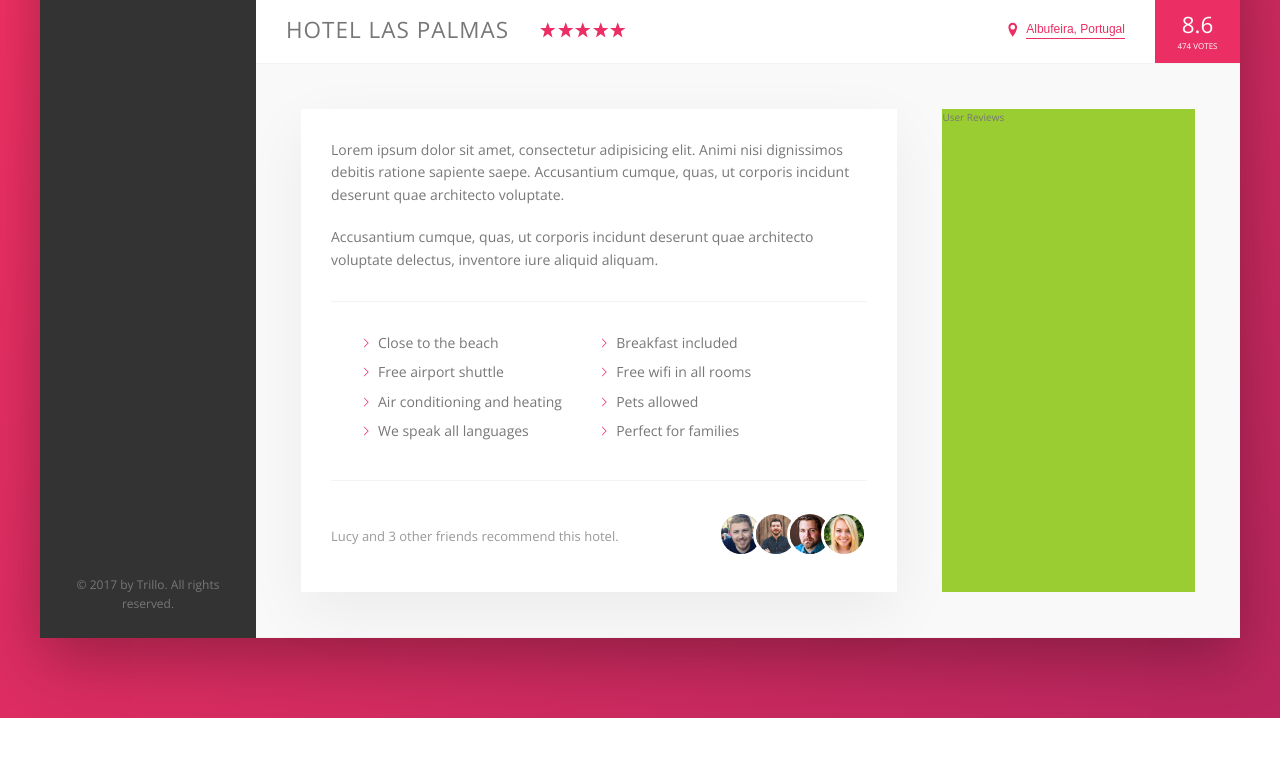
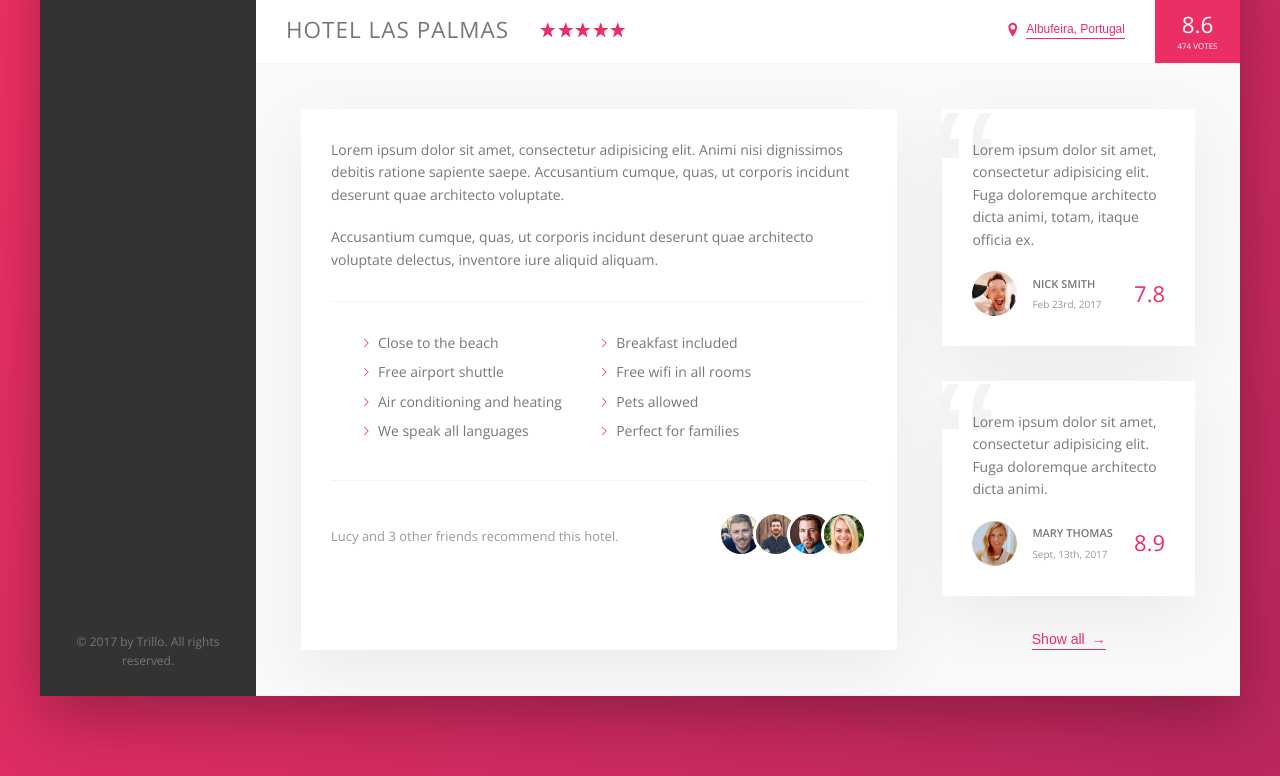
Before and after one commit to Ochanissi/Trillo, a website: page index.html in a window 1280 px wide. Shown: the part 539-1315 px from the top of the page. Before the commit the page ends 1257 px from the top, so only its background shows below. Drawn offline with nearby package versions, Linux system fonts and the light colour scheme.

Commit message:
completed building the user reviews section

```diff
--- a/index.html
+++ b/index.html
@@ -162,7 +162,33 @@
                             </div>
                         </div>
                         <div class="user-reviews">
-                            User Reviews
+                            <figure class="review">
+                                <blockquote class="review__text">
+                                        Lorem ipsum dolor sit amet, consectetur adipisicing elit. Fuga doloremque architecto dicta animi, totam, itaque officia ex.
+                                </blockquote>
+                                <figcaption class="review__user">
+                                    <img src="img/user-1.jpg" alt="User 1" class="review__photo">
+                                    <div class="review__user-box">
+                                        <p class="review__user-name">Nick Smith</p>
+                                        <p class="review__user-date">Feb 23rd, 2017</p>
+                                    </div>
+                                    <div class="review__rating">7.8</div>
+                                </figcaption>
+                            </figure>
+                            <figure class="review">
+                                <blockquote class="review__text">
+                                        Lorem ipsum dolor sit amet, consectetur adipisicing elit. Fuga doloremque architecto dicta animi.
+                                </blockquote>
+                                <figcaption class="review__user">
+                                    <img src="img/user-2.jpg" alt="User 1" class="review__photo">
+                                    <div class="review__user-box">
+                                        <p class="review__user-name">Mary Thomas</p>
+                                        <p class="review__user-date">Sept, 13th, 2017</p>
+                                    </div>
+                                    <div class="review__rating">8.9</div>
+                                </figcaption>
+                            </figure>
+                            <button class="btn-inline">Show all <span>&rarr;</span></button>
                         </div>
                     </div>
                 </main>
--- a/sass/_components.scss
+++ b/sass/_components.scss
@@ -288,8 +288,17 @@
     cursor: pointer;
     transition: all .2s;
 
+    & span {
+        margin-left: 3px;
+        transition: margin-left .2s;
+    }
+
     &:hover {
         color: var(--color-grey-dark-1);
+
+        span {
+            margin-left: 8px;
+        }
     }
 
     &:focus {
@@ -390,3 +399,73 @@
         }
     }
 }
+
+//////////////////////////////////////
+// REVIEWS
+.review {
+    background-color: #fff;
+    box-shadow: var(--shadow-light);
+    padding: 3rem;
+    margin-bottom: 3.5rem;
+    position: relative;
+    overflow: hidden;
+
+    &__text {
+        margin-bottom: 2rem;
+        z-index: 10;
+        position: relative;
+    }
+
+    &__user {
+        font-size: 1.1rem;
+
+        display: flex;
+        align-items: center;
+    }
+
+    &__photo {
+        height: 4.5rem;
+        width: 4.5rem;
+        border-radius: 50%;
+        margin-right: 1.5rem;
+
+
+    }
+
+    &__user-box {
+        margin-right: auto;
+
+    }
+
+    &__user-name {
+        font-size: 1.1rem;
+        text-transform: uppercase;
+        font-weight: 600;
+        margin-bottom: .4rem;
+
+    }
+
+    &__user-date {
+        font-size: 1rem;
+        color: var(--color-grey-dark-3);
+    }
+
+    &__rating {
+        font-size: 2.2rem;
+        color: var(--color-primary);
+        font-weight: 300;
+    }
+
+    &::before {
+        content: "\201C";
+        position: absolute;
+        top: -2.75rem;
+        left: -1rem;
+        line-height: 1;
+        font-size: 20rem;
+        color: var(--color-grey-light-2);
+        font-family: sans-serif;
+        z-index: 1;
+
+    }
+}
--- a/sass/_layout.scss
+++ b/sass/_layout.scss
@@ -39,6 +39,7 @@
 }
 
 .detail {
+    font-size: 1.4rem;
     display: flex;
     padding: 4.5rem;
     background-color: var(--color-grey-light-1);
@@ -47,7 +48,6 @@
 }
 
 .description {
-    font-size: 1.4rem;
     background-color: #fff;
     box-shadow: var(--shadow-light);
     padding: 3rem;
@@ -57,6 +57,9 @@
 }
 
 .user-reviews {
-    background-color: yellowgreen;
     flex: 1;
+
+    display: flex;
+    flex-direction: column;
+    align-items: center;
 }
```
Also changed, not shown: css/style.css.
